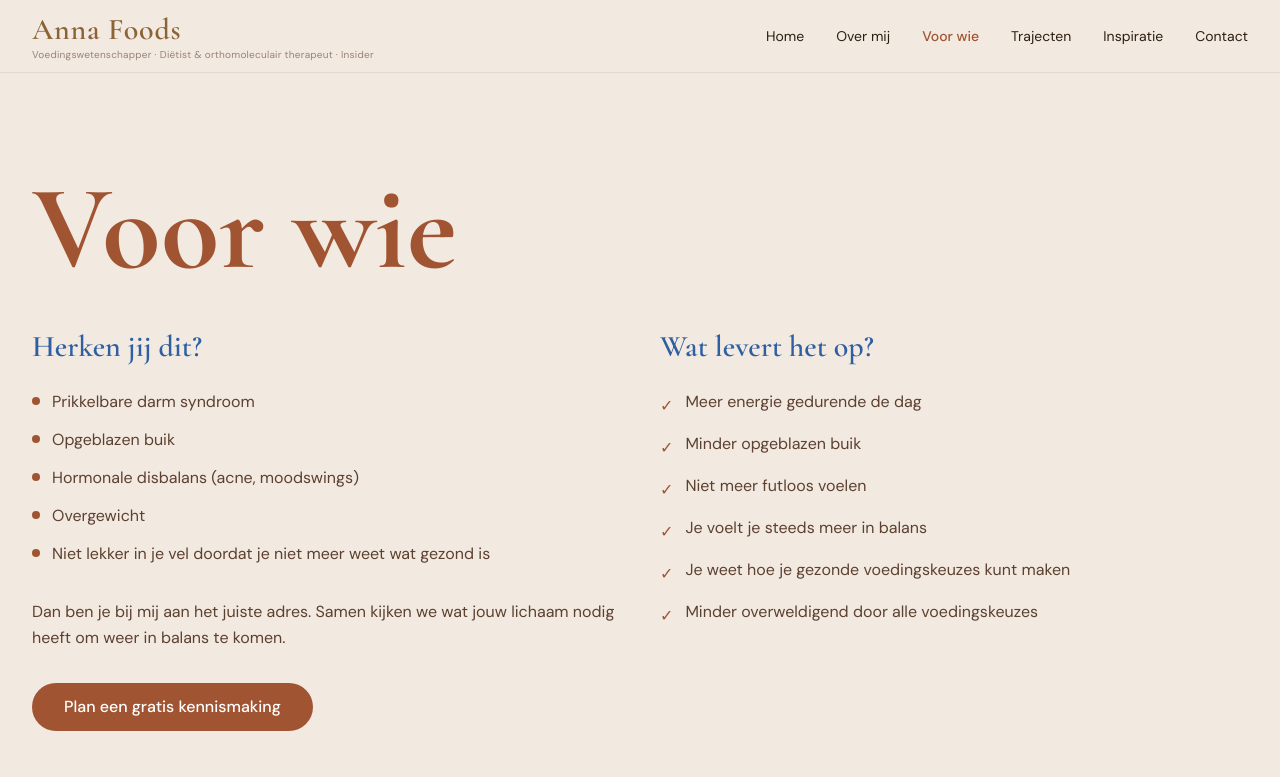
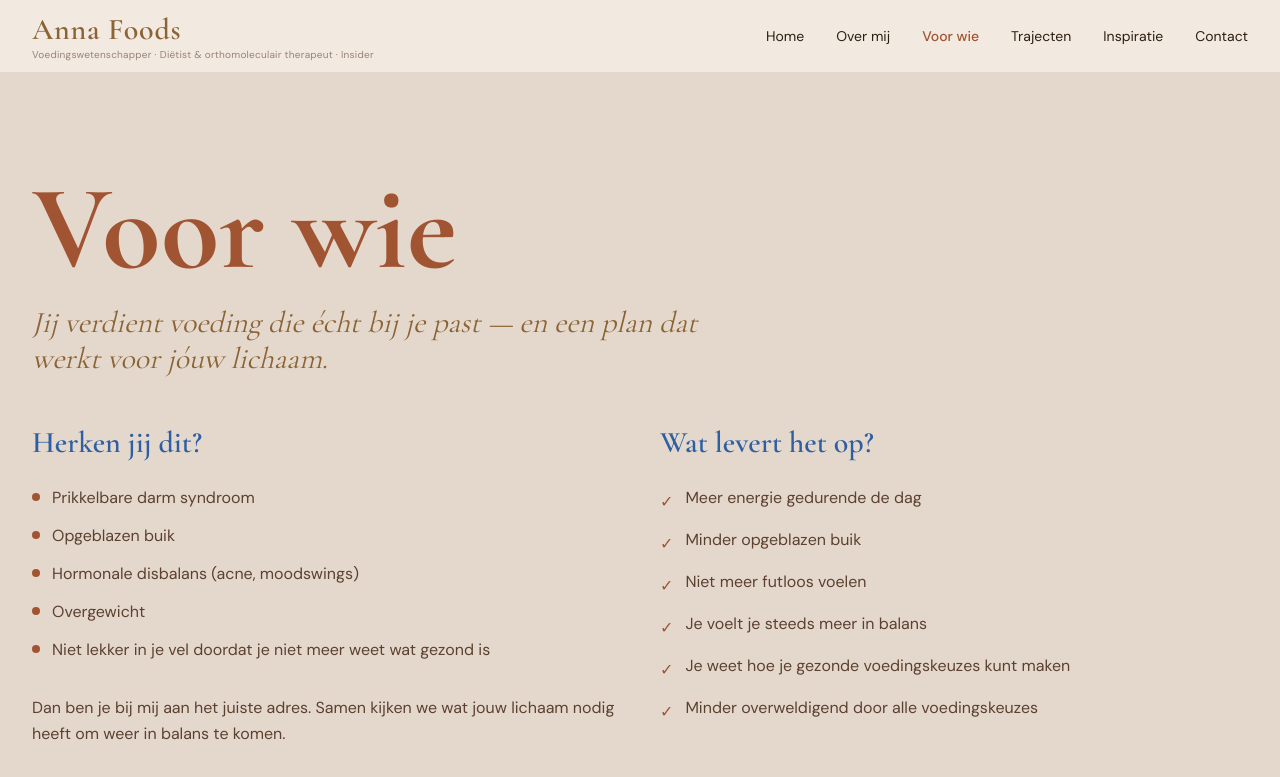
Before and after one commit to annafoods/annafoods, a Next.js app: page /voor-wie in a window 1280 px wide. Shown: the top 777 px of the page. Built offline with nearby package versions, Linux system fonts and the light colour scheme.

Commit message:
Voor wie: pakkende introzin + beige-dark achtergrond

```diff
--- a/app/voor-wie/page.tsx
+++ b/app/voor-wie/page.tsx
@@ -29,11 +29,14 @@ export default function VoorWiePage() {
   return (
     <>
       {/* ── Hero: klachten + resultaat ── */}
-      <section className="bg-beige py-16 lg:py-24">
+      <section className="bg-beige-dark py-16 lg:py-24">
         <div className="max-w-7xl mx-auto px-4 sm:px-6 lg:px-8">
-          <h1 className="font-heading text-[72px] sm:text-[96px] lg:text-[120px] leading-none text-terracotta font-bold mb-10">
+          <h1 className="font-heading text-[72px] sm:text-[96px] lg:text-[120px] leading-none text-terracotta font-bold mb-4">
             Voor wie
           </h1>
+          <p className="font-heading text-2xl sm:text-3xl text-brown-gold italic mb-12 max-w-2xl">
+            Jij verdient voeding die écht bij je past — en een plan dat werkt voor jóuw lichaam.
+          </p>
 
           <div className="grid grid-cols-1 lg:grid-cols-2 gap-10">
             {/* Klachten */}
```
